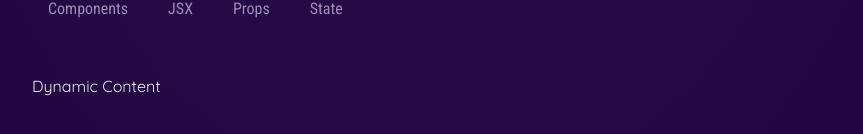
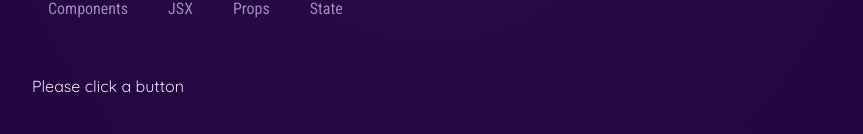
Before and after one commit to frontWeb-dev/udemy-react, a React (Vite) app in the folder project05/: page / in a window 1280 px wide. Shown: the part 816-950 px from the top of the page, without its empty margins (208-1071 px from the left). Built offline with nearby package versions, Linux system fonts and the light colour scheme.

Commit message:
State 관리 & Hook 사용법

```diff
--- a/project05/src/App.jsx
+++ b/project05/src/App.jsx
@@ -1,10 +1,15 @@
+import { useState } from 'react';
 import Header from './components/Header/Header.jsx';
 import CoreConcept from './components/CoreConcept/CoreConcept.jsx';
 import TabButton from './components/TabButton.jsx';
 import { CORE_CONCEPTS } from './data.js';
 
 function App() {
-  const clickHandler = (value) => {};
+  const [selectTopic, setSelectTopic] = useState('Please click a button');
+
+  const clickHandler = (value) => {
+    setSelectTopic(value);
+  };
 
   return (
     <div>
@@ -33,7 +38,7 @@ function App() {
             <TabButton onClick={() => clickHandler('state')}>State</TabButton>
           </menu>
         </section>
-        <section>Dynamic Content</section>
+        <section>{selectTopic}</section>
       </main>
     </div>
   );
```
